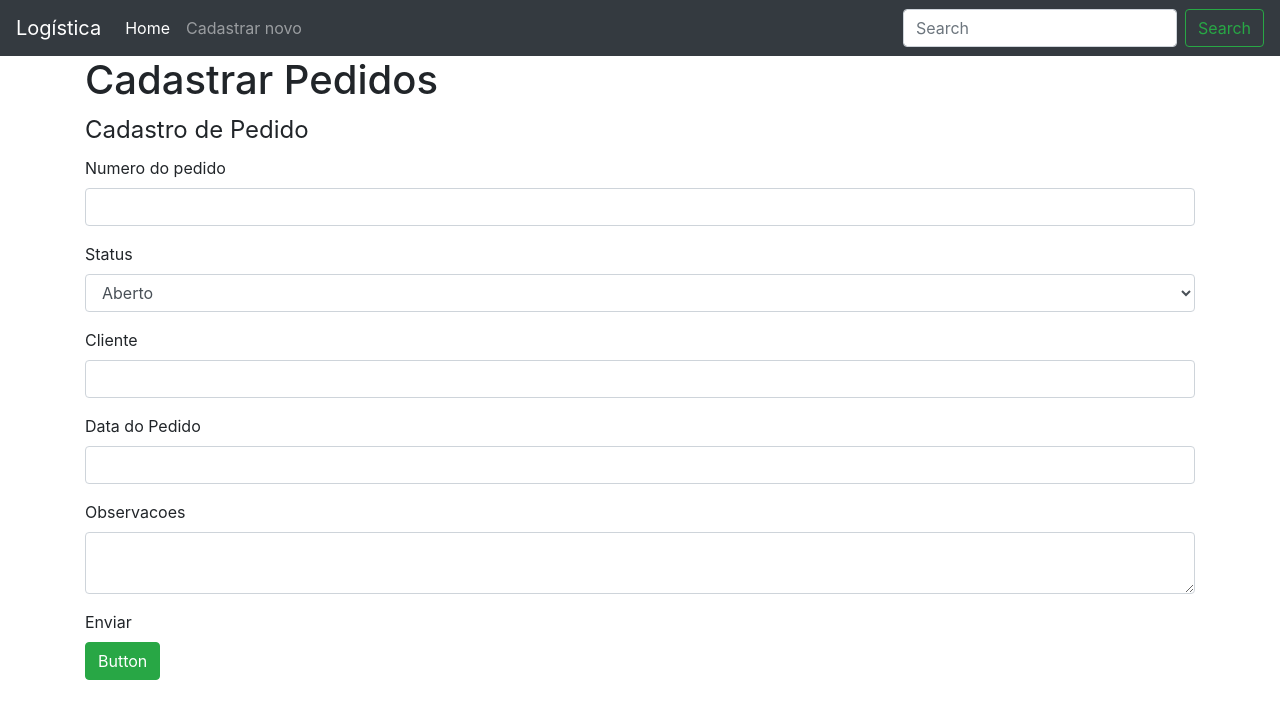
After one commit to adrianocwb/logistica, a PHP site: page /cadastro_pedido.php in a window 1280 px wide. The commit adds this page. Shown: the top 719 px of the page. Run offline with PHP 8.4, Linux system fonts and the light colour scheme.

Commit message:
Add layout com boostrap

```diff
--- /dev/null
+++ b/cadastro_pedido.php
@@ -0,0 +1,108 @@
+<!DOCTYPE html>
+
+<html>
+    <head>
+        <meta charset="UTF-8">
+        <title>Sistema de logística</title>
+        <link href="css/bootstrap.css" rel="stylesheet" type="text/css"/>
+    </head>
+    <body>
+
+        <nav class="navbar navbar-expand-md navbar-dark bg-dark static-top">
+            <a class="navbar-brand" href="#">Logística</a>
+            <button class="navbar-toggler" type="button" data-toggle="collapse" data-target="#navbarsExampleDefault" aria-controls="navbarsExampleDefault" aria-expanded="false" aria-label="Toggle navigation">
+                <span class="navbar-toggler-icon"></span>
+            </button>
+
+            <div class="collapse navbar-collapse" id="navbarsExampleDefault">
+                <ul class="navbar-nav mr-auto">
+                    <li class="nav-item active">
+                        <a class="nav-link" href="Index.php">Home <span class="sr-only">(current)</span></a>
+                    </li>
+                    <li class="nav-item">
+                        <a class="nav-link" href="#">Cadastrar novo</a>
+                    </li>
+
+                </ul>
+                <form class="form-inline my-2 my-lg-0">
+                    <input class="form-control mr-sm-2" type="text" placeholder="Search" aria-label="Search">
+                    <button class="btn btn-outline-success my-2 my-sm-0" type="submit">Search</button>
+                </form>
+            </div>
+        </nav>
+
+        <main role="main" class="container">
+
+            <div class="starter-template">
+                <h1>Cadastrar Pedidos</h1>
+                <form class="form-horizontal">
+                    <fieldset col-4 offset-4>
+
+                        <!-- Form Name -->
+                        <legend>Cadastro de Pedido</legend>
+
+                        <!-- Text input-->
+                        <div class="form-group">
+                            <label class=" control-label" for="textinput">Numero do pedido</label>
+                            <div class>
+                                <input id="textinput" name="textinput" type="text" placeholder="" class="form-control input-md" required="">
+
+                            </div>
+                        </div>
+
+                        <!-- Select Basic -->
+                        <div class="form-group">
+                            <label class="control-label" for="status">Status</label>
+                            <div class>
+                                <select id="status" name="status" class="form-control">
+                                    <option value="Aberto">Aberto</option>
+                                    <option value="Cancelado">Cancelado</option>
+                                    <option value="Emitido">Emitido</option>
+                                    <option value="Entregue">Entregue</option>
+                                </select>
+                            </div>
+                        </div>
+
+                        <!-- Text input-->
+                        <div class="form-group">
+                            <label class=" control-label" for="cliente">Cliente</label>
+                            <div class>
+                                <input id="cliente" name="cliente" type="text" placeholder="" class="form-control input-md" required="">
+
+                            </div>
+                        </div>
+
+                        <!-- Text input-->
+                        <div class="form-group">
+                            <label class=" control-label" for="data_pedido">Data do Pedido</label>
+                            <div class>
+                                <input id="data_pedido" name="data_pedido" type="text" placeholder="" class="form-control input-md" required="">
+
+                            </div>
+                        </div>
+
+                        <!-- Textarea -->
+                        <div class="form-group">
+                            <label class=" control-label" for="observacoes">Observacoes</label>
+                            <div class>
+                                <textarea class="form-control" id="observacoes" name="observacoes"></textarea>
+                            </div>
+                        </div>
+
+                        <!-- Button -->
+                        <div class="form-group">
+                            <label class="control-label" for="Enviar">Enviar</label>
+                            <div class>
+                                <button id="Enviar" name="Enviar" class="btn btn-success">Button</button>
+                            </div>
+                        </div>
+
+                    </fieldset>
+                </form>
+
+
+            </div>
+
+        </main><!-- /.container -->
+    </body>
+</html>
--- a/index.php
+++ b/index.php
@@ -20,7 +20,7 @@
                         <a class="nav-link" href="Index.php">Home <span class="sr-only">(current)</span></a>
                     </li>
                     <li class="nav-item">
-                        <a class="nav-link" href="#">Cadastrar novo</a>
+                        <a class="nav-link" href="cadastro_pedido.php">Cadastrar novo</a>
                     </li>
 
                 </ul>
```
Also changed, not shown: pedidos.php (added, +19 -0 lines).
